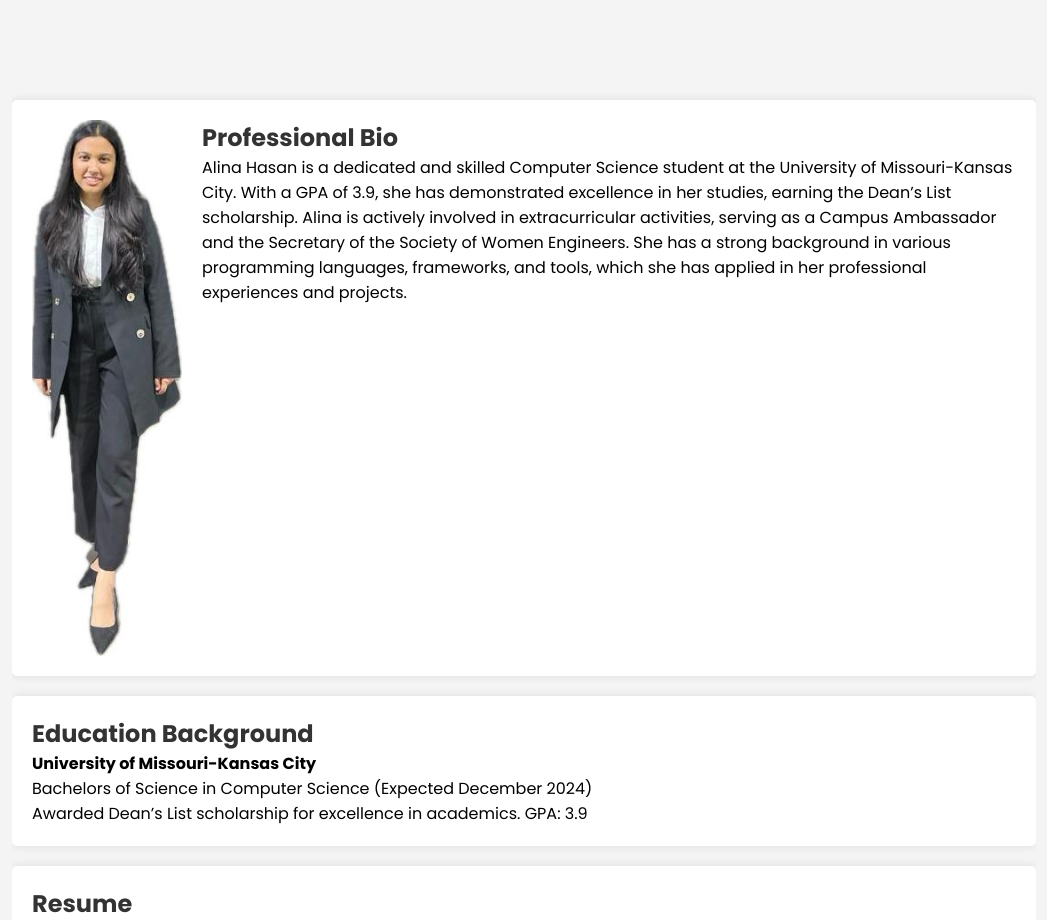
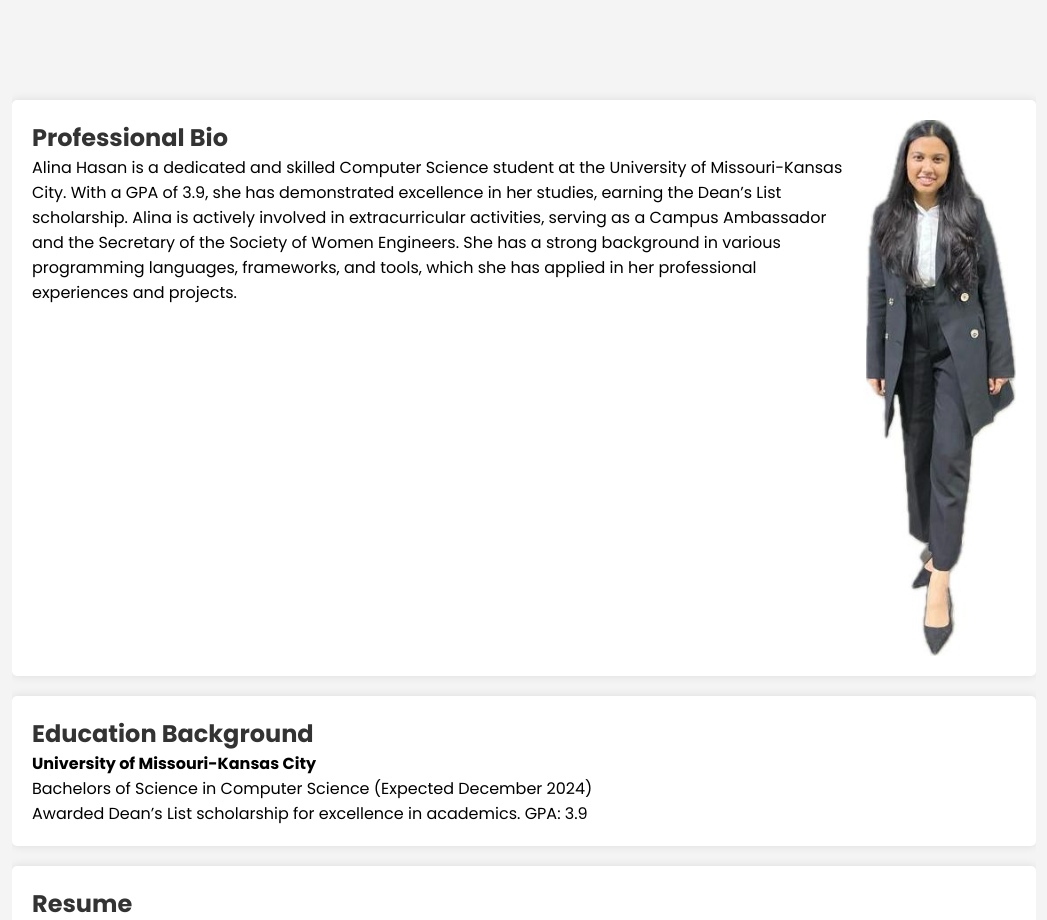
Before and after one commit to alinahasan12/alinahasan12.github.io, a plain HTML site: page index.html in a window 1280 px wide. Shown: the part 820-1740 px from the top of the page, without its empty margins (116-1163 px from the left). Drawn offline with Linux system fonts and the light colour scheme; grey boxes are pictures that could not be loaded; a script that the page names is missing.

Commit message:
Update style.css
chnged for img

```diff
--- a/style.css
+++ b/style.css
@@ -172,9 +172,12 @@ header {
 }
 
 .bio img {
-    float: left;
-    margin-right: 20px;
+    float: right;
+    margin-left: 20px;
     border-radius: 25%;
+    max-width: 150px;
+    height: auto;
+    object-fit: cover;
 }
 
 h2 {
```
